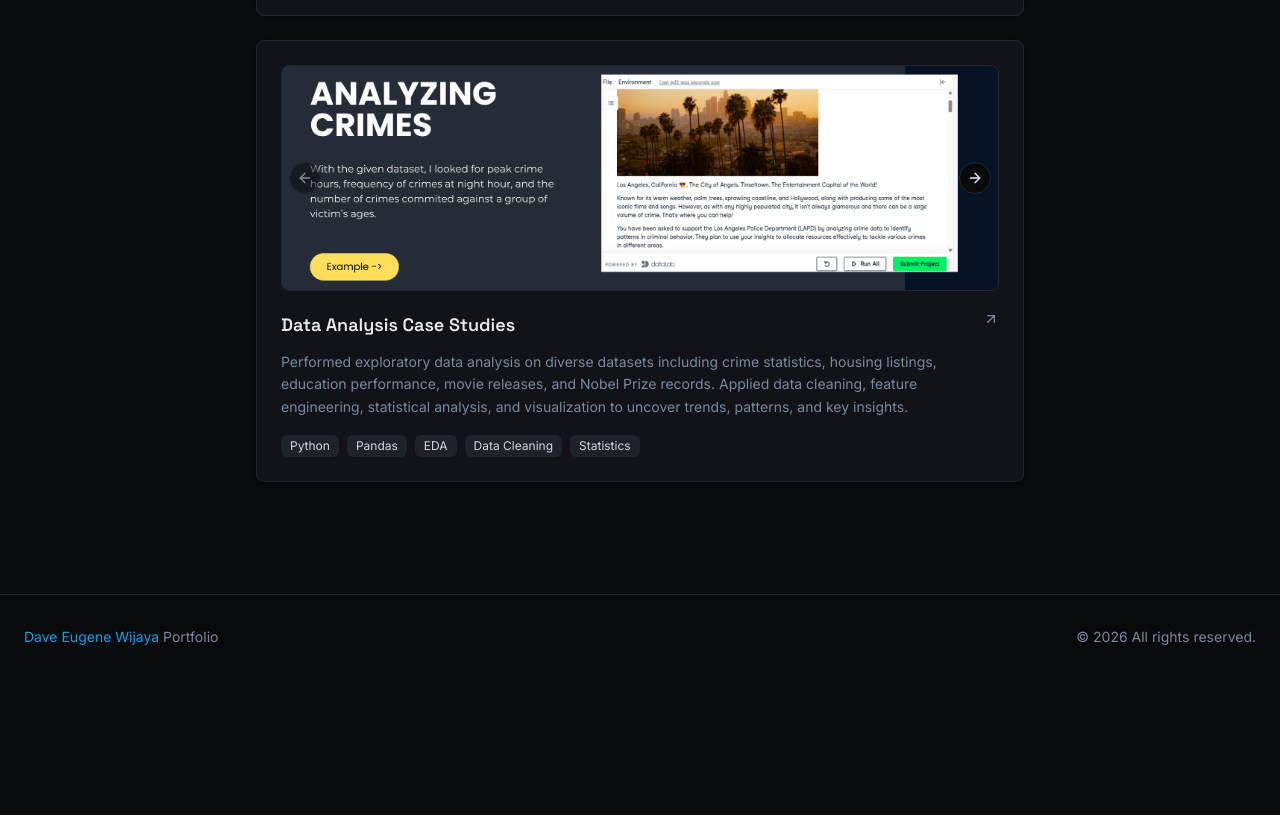
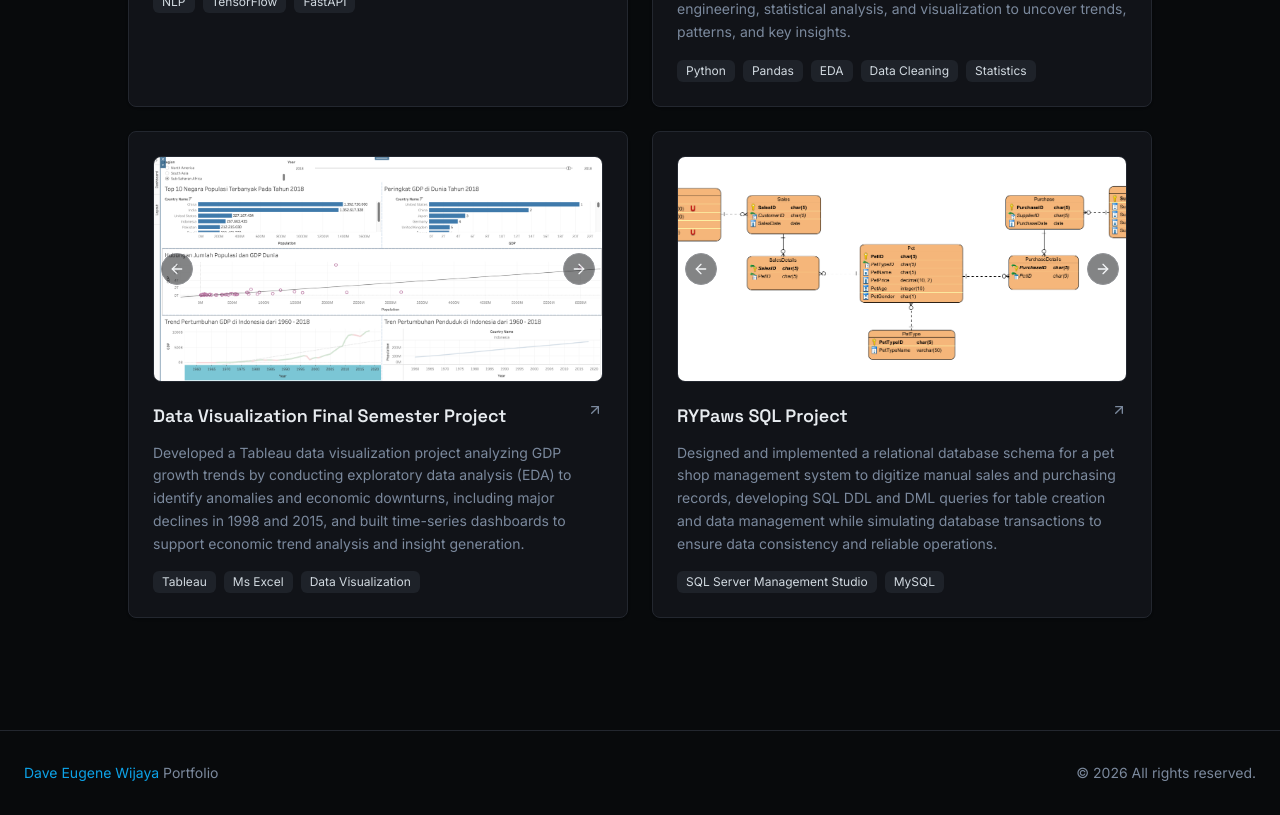
Before and after one commit to DEugene04/Personal-Portfolio, a React (Vite) app: page / in a window 1280 px wide. Shown: the part 3020-3835 px from the top of the page. Before the commit the page ends 3699 px from the top, so only its background shows below. Built offline with nearby package versions, Linux system fonts and the light colour scheme; the HTML template or start-up script is replaced by a standard one.

Commit message:
Add 2 data projects

```diff
--- a/src/components/Projects.tsx
+++ b/src/components/Projects.tsx
@@ -41,6 +41,24 @@ const projects = [
       "/Preparing Customer Data (1).png",
       "/Preparing Customer Data (2).png",
     ],
+  },
+  {
+    title: "Data Visualization Final Semester Project",
+    description:
+      "Developed a Tableau data visualization project analyzing GDP growth trends by conducting exploratory data analysis (EDA) to identify anomalies and economic downturns, including major declines in 1998 and 2015, and built time-series dashboards to support economic trend analysis and insight generation.",
+    tags: ["Tableau", "Ms Excel", "Data Visualization"],
+    category: "Data",
+    link: "https://github.com/DEugene04/Tableau-UAS-Davis.git",
+    images: ["/Davis-FullDashboard.png"],
+  },
+  {
+    title: "RYPaws SQL Project",
+    description:
+      "Designed and implemented a relational database schema for a pet shop management system to digitize manual sales and purchasing records, developing SQL DDL and DML queries for table creation and data management while simulating database transactions to ensure data consistency and reliable operations.",
+    tags: ["SQL Server Management Studio", "MySQL"],
+    category: "Data",
+    link: "https://github.com/DEugene04/RYPaws-SQL.git",
+    images: ["/RYPaws-ERD.png"],
   },
   {
     title: "Tjongklak Batik",
@@ -112,12 +130,13 @@ const Projects = () => {
             </button>
           ))}
         </div>
-        <div className="flex flex-col items-center gap-6">
+        <div className="grid grid-cols-1 md:grid-cols-2 gap-6">
           {filteredProjects.map((project, i) => (
             <Card
               key={i}
               className="group bg-card border-border hover:border-primary/30 transition-colors cursor-pointer w-full max-w-3xl"
             >
+              <a href={project.link} target="_blank" rel="noopener noreferrer">
                 <CardContent className="p-6">
                   {/* IMAGE CAROUSEL PLACEHOLDER */}
                   {project.images?.length ? (
@@ -150,13 +169,7 @@ const Projects = () => {
                       {project.title}
                     </h3>
 
-                  <a
-                    href={project.link}
-                    target="_blank"
-                    rel="noopener noreferrer"
-                  >
                     <ArrowUpRight className="h-4 w-4 text-muted-foreground group-hover:text-primary transition-colors" />
-                  </a>
                   </div>
 
                   <p className="text-sm text-muted-foreground mb-4 leading-relaxed">
@@ -175,6 +188,7 @@ const Projects = () => {
                     ))}
                   </div>
                 </CardContent>
+              </a>
             </Card>
           ))}
         </div>
```
Also changed, not shown: public/Davis-FullDashboard.png (added), public/RYPaws-ERD.png (added). Lines whose indentation alone changed are shown as unchanged.
